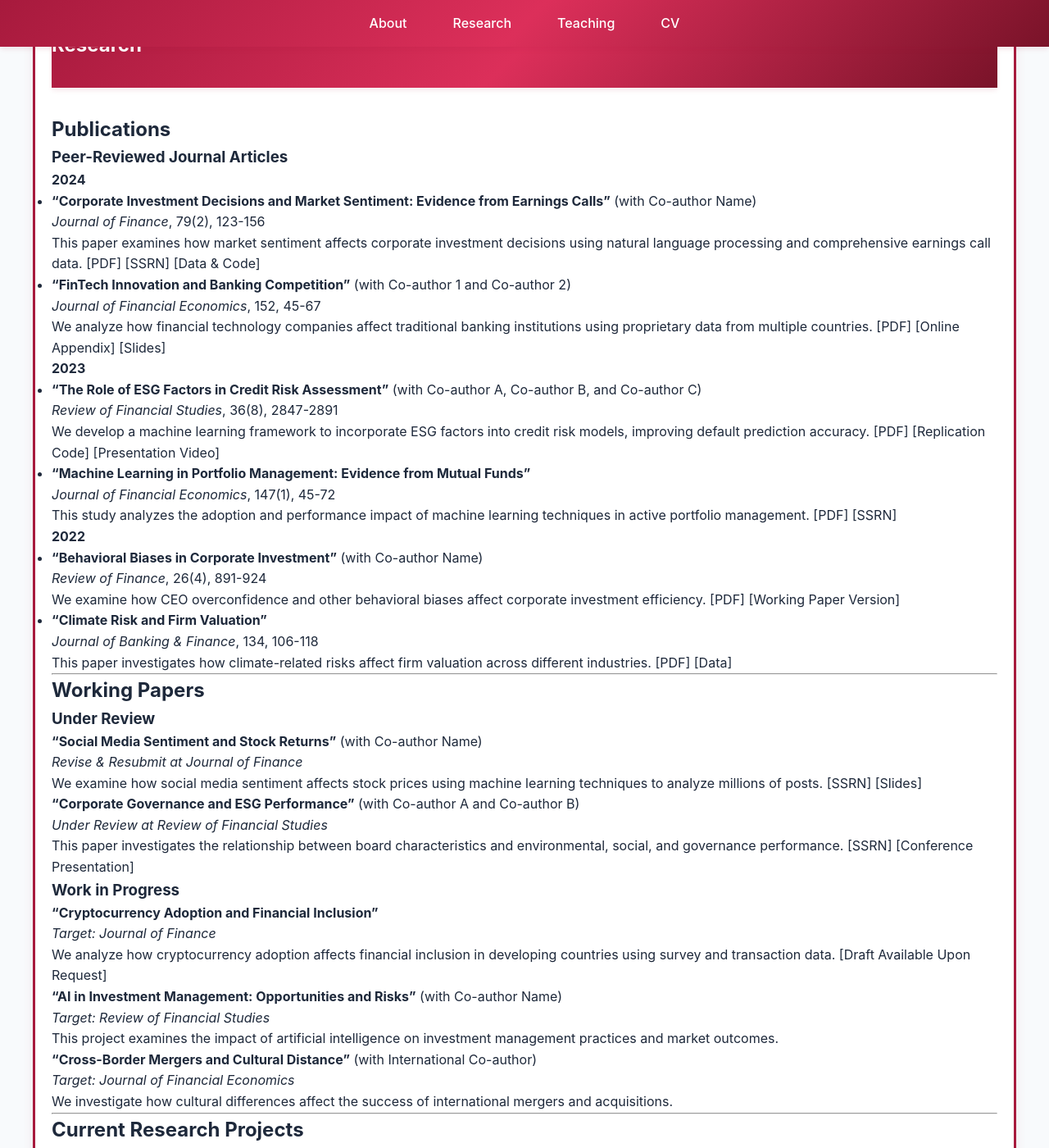
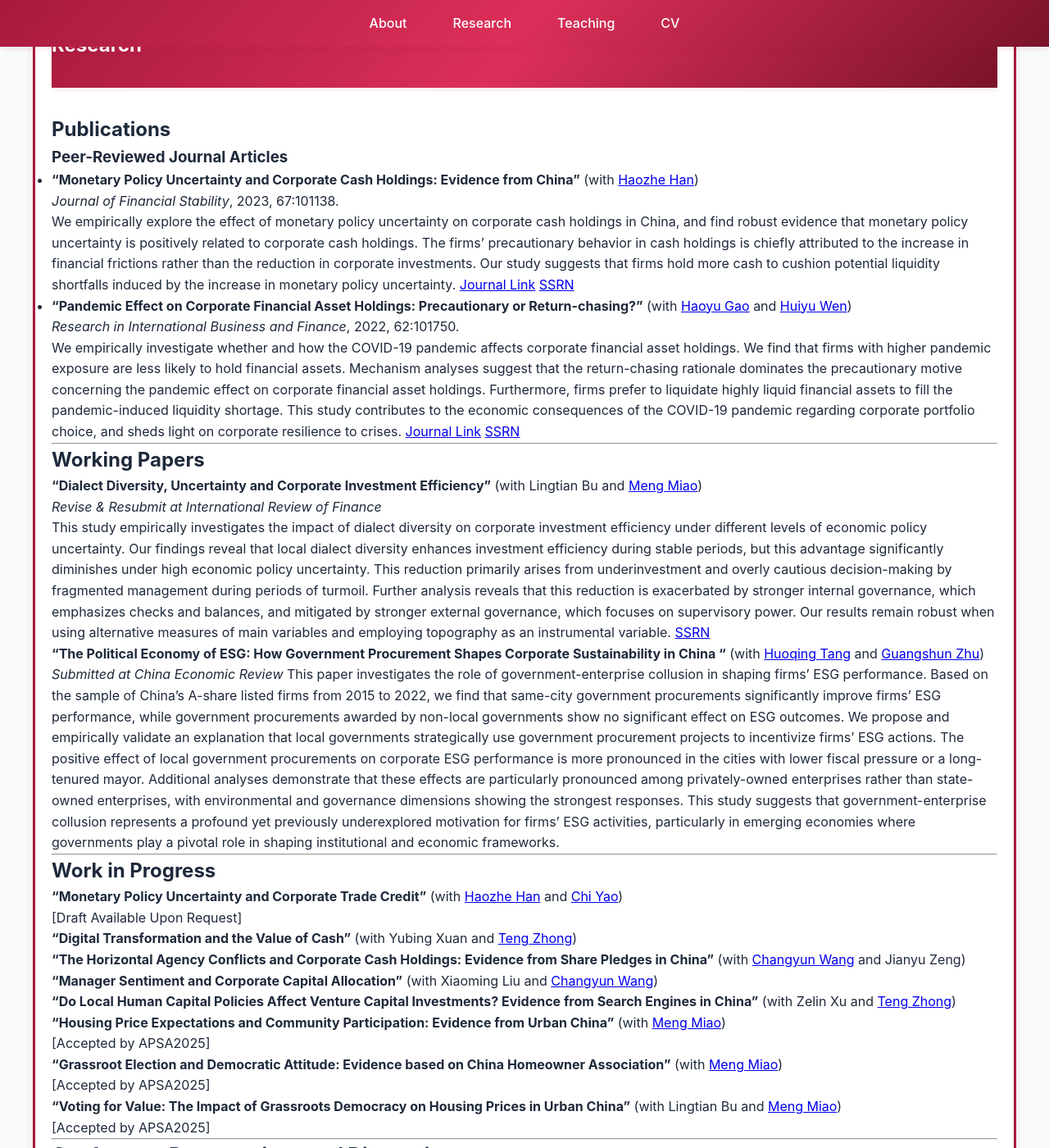
Before and after one commit to Victor-finance/Victor-finance.github.io, a Jekyll site: the page built from research.md, in a window 1280 px wide and 1400 px high, scrolled down 385 px. Shown: the whole window at 82% size. Built offline with Jekyll 4.4.1, drawn with Linux system fonts in a browser that asks for light colours; some of the changed text lies outside the part shown.

Commit message:
Update research.md

```diff
--- a/research.md
+++ b/research.md
@@ -8,158 +8,60 @@ permalink: /research/
 
 ### Peer-Reviewed Journal Articles
 
-**2024**
-- **"Corporate Investment Decisions and Market Sentiment: Evidence from Earnings Calls"** (with Co-author Name)
-  *Journal of Finance*, 79(2), 123-156
-  This paper examines how market sentiment affects corporate investment decisions using natural language processing and comprehensive earnings call data.
-  [PDF] [SSRN] [Data & Code]
+- **"Monetary Policy Uncertainty and Corporate Cash Holdings: Evidence from China"** (with [Haozhe Han](https://come.tju.edu.cn/info/1091/7801.htm))
+  *Journal of Financial Stability*, 2023, 67:101138.
+  We empirically explore the effect of monetary policy uncertainty on corporate cash holdings in China, and find robust evidence that monetary policy uncertainty is positively related to corporate cash holdings. The firms’ precautionary behavior in cash holdings is chiefly attributed to the increase in financial frictions rather than the reduction in corporate investments. Our study suggests that firms hold more cash to cushion potential liquidity shortfalls induced by the increase in monetary policy uncertainty.
+ [Journal Link](https://www.sciencedirect.com/science/article/pii/S1572308923000384) [SSRN](https://ssrn.com/abstract=4463877)
 
-- **"FinTech Innovation and Banking Competition"** (with Co-author 1 and Co-author 2)
-  *Journal of Financial Economics*, 152, 45-67
-  We analyze how financial technology companies affect traditional banking institutions using proprietary data from multiple countries.
-  [PDF] [Online Appendix] [Slides]
-
-**2023**
-- **"The Role of ESG Factors in Credit Risk Assessment"** (with Co-author A, Co-author B, and Co-author C)
-  *Review of Financial Studies*, 36(8), 2847-2891
-  We develop a machine learning framework to incorporate ESG factors into credit risk models, improving default prediction accuracy.
-  [PDF] [Replication Code] [Presentation Video]
-
-- **"Machine Learning in Portfolio Management: Evidence from Mutual Funds"**
-  *Journal of Financial Economics*, 147(1), 45-72
-  This study analyzes the adoption and performance impact of machine learning techniques in active portfolio management.
-  [PDF] [SSRN]
-
-**2022**
-- **"Behavioral Biases in Corporate Investment"** (with Co-author Name)
-  *Review of Finance*, 26(4), 891-924
-  We examine how CEO overconfidence and other behavioral biases affect corporate investment efficiency.
-  [PDF] [Working Paper Version]
-
-- **"Climate Risk and Firm Valuation"**
-  *Journal of Banking & Finance*, 134, 106-118
-  This paper investigates how climate-related risks affect firm valuation across different industries.
-  [PDF] [Data]
+- **"Pandemic Effect on Corporate Financial Asset Holdings: Precautionary or Return-chasing?"** (with [Haoyu Gao](http://sf.ruc.edu.cn/info/1419/9668.htm) and [Huiyu Wen](https://glxy.gdut.edu.cn/info/1292/29774.htm))
+  *Research in International Business and Finance*, 2022, 62:101750.
+  We empirically investigate whether and how the COVID-19 pandemic affects corporate financial asset holdings. We find that firms with higher pandemic exposure are less likely to hold financial assets. Mechanism analyses suggest that the return-chasing rationale dominates the precautionary motive concerning the pandemic effect on corporate financial asset holdings. Furthermore, firms prefer to liquidate highly liquid financial assets to fill the pandemic-induced liquidity shortage. This study contributes to the economic consequences of the COVID-19 pandemic regarding corporate portfolio choice, and sheds light on corporate resilience to crises.
+ [Journal Link]([https://www.sciencedirect.com/science/article/pii/S1572308923000384](https://www.sciencedirect.com/science/article/pii/S0275531922001374)) [SSRN](https://ssrn.com/abstract=4144122)
 
 ---
 
 ## Working Papers
 
-### Under Review
+**"Dialect Diversity, Uncertainty and Corporate Investment Efficiency"** (with Lingtian Bu and [Meng Miao](http://sf.ruc.edu.cn/jszy/mm/index.htm))
+*Revise & Resubmit at International Review of Finance* <!-- -->
+This study empirically investigates the impact of dialect diversity on corporate investment efficiency under different levels of economic policy uncertainty. Our findings reveal that local dialect diversity enhances investment efficiency during stable periods, but this advantage significantly diminishes under high economic policy uncertainty. This reduction primarily arises from underinvestment and overly cautious decision-making by fragmented management during periods of turmoil. Further analysis reveals that this reduction is exacerbated by stronger internal governance, which emphasizes checks and balances, and mitigated by stronger external governance, which focuses on supervisory power. Our results remain robust when using alternative measures of main variables and employing topography as an instrumental variable.
+[SSRN](https://ssrn.com/abstract=4910535)
 
-**"Social Media Sentiment and Stock Returns"** (with Co-author Name)
-*Revise & Resubmit at Journal of Finance*
-We examine how social media sentiment affects stock prices using machine learning techniques to analyze millions of posts.
-[SSRN] [Slides]
+**"The Political Economy of ESG: How Government Procurement Shapes Corporate Sustainability in China "** (with [Huoqing Tang](https://cz.cueb.edu.cn/szdw/swx/146301.htm) and [Guangshun Zhu](https://sbf.uibe.edu.cn/szdw/xyjs/jszc/4fea26058ab541eaa8d8795c05a8dfcd.htm))
+*Submitted at China Economic Review*   <!-- -->
+This paper investigates the role of government-enterprise collusion in shaping firms’ ESG performance. Based on the sample of China’s A-share listed firms from 2015 to 2022, we find that same-city government procurements significantly improve firms’ ESG performance, while government procurements awarded by non-local governments show no significant effect on ESG outcomes. We propose and empirically validate an explanation that local governments strategically use government procurement projects to incentivize firms’ ESG actions. The positive effect of local government procurements on corporate ESG performance is more pronounced in the cities with lower fiscal pressure or a long-tenured mayor. Additional analyses demonstrate that these effects are particularly pronounced among privately-owned enterprises rather than state-owned enterprises, with environmental and governance dimensions showing the strongest responses. This study suggests that government-enterprise collusion represents a profound yet previously underexplored motivation for firms’ ESG activities, particularly in emerging economies where governments play a pivotal role in shaping institutional and economic frameworks.
 
-**"Corporate Governance and ESG Performance"** (with Co-author A and Co-author B)
-*Under Review at Review of Financial Studies*
-This paper investigates the relationship between board characteristics and environmental, social, and governance performance.
-[SSRN] [Conference Presentation]
-
-### Work in Progress
-
-**"Cryptocurrency Adoption and Financial Inclusion"**
-*Target: Journal of Finance*
-We analyze how cryptocurrency adoption affects financial inclusion in developing countries using survey and transaction data.
-[Draft Available Upon Request]
-
-**"AI in Investment Management: Opportunities and Risks"** (with Co-author Name)
-*Target: Review of Financial Studies*
-This project examines the impact of artificial intelligence on investment management practices and market outcomes.
-
-**"Cross-Border Mergers and Cultural Distance"** (with International Co-author)
-*Target: Journal of Financial Economics*
-We investigate how cultural differences affect the success of international mergers and acquisitions.
 
 ---
 
-## Current Research Projects
+## Work in Progress
 
-### 1. FinTech Innovation and Traditional Banking
-**Status**: Data Analysis Phase
-**Funding**: NSF Grant #1234567 ($180,000)
-**Timeline**: Submit to Journal of Finance by March 2025
+**"Monetary Policy Uncertainty and Corporate Trade Credit"** (with [Haozhe Han](https://come.tju.edu.cn/info/1091/7801.htm) and [Chi Yao]([https://sbf.uibe.edu.cn/szdw/xyjs/jszc/4fea26058ab541eaa8d8795c05a8dfcd.htm](https://www.suibe.edu.cn/finance/yc/list.htm)))
+[Draft Available Upon Request]
 
-This project examines how the rise of financial technology companies affects traditional banking institutions using proprietary data from multiple countries.
+**"Digital Transformation and the Value of Cash"** (with Yubing Xuan and [Teng Zhong](https://sbf.uibe.edu.cn/szdw/xyjs/fjszc/a3139c035ed84961a9c3caa0d90eec3a.htm))
 
-### 2. ESG Factors in Credit Risk Assessment
-**Status**: Revisions in Progress
-**Collaborators**: Prof. [Name], Prof. [Name]
-**Target Journal**: Review of Financial Studies
+**"The Horizontal Agency Conflicts and Corporate Cash Holdings: Evidence from Share Pledges in China"** (with [Changyun Wang](http://sf.ruc.edu.cn/info/1269/8125.htm) and Jianyu Zeng)
 
-We develop advanced machine learning frameworks to incorporate environmental, social, and governance factors into credit risk models.
+**"Manager Sentiment and Corporate Capital Allocation"** (with Xiaoming Liu and [Changyun Wang](http://sf.ruc.edu.cn/info/1269/8125.htm))
 
-### 3. Market Sentiment and Corporate Investment
-**Status**: Data Collection
-**Timeline**: Conference Presentation at AFA 2025
+**"Do Local Human Capital Policies Affect Venture Capital Investments? Evidence from Search Engines in China"** (with Zelin Xu and [Teng Zhong](https://sbf.uibe.edu.cn/szdw/xyjs/fjszc/a3139c035ed84961a9c3caa0d90eec3a.htm))
 
-Using natural language processing to analyze earnings call transcripts and their impact on corporate investment decisions.
+**"Housing Price Expectations and Community Participation: Evidence from Urban China"** (with [Meng Miao](http://sf.ruc.edu.cn/jszy/mm/index.htm))
+[Accepted by APSA2025]
+
+**"Grassroot Election and Democratic Attitude: Evidence based on China Homeowner Association"** (with [Meng Miao](http://sf.ruc.edu.cn/jszy/mm/index.htm))
+[Accepted by APSA2025]
+
+**"Voting for Value: The Impact of Grassroots Democracy on Housing Prices in Urban China"** (with Lingtian Bu and [Meng Miao](http://sf.ruc.edu.cn/jszy/mm/index.htm))
+[Accepted by APSA2025]
 
 ---
 
-## Research Methods & Data
+## Conference Presentations and Discussions   <!-- -->
 
-### Methodological Expertise
-- **Econometric Techniques**: Panel data analysis, instrumental variables, difference-in-differences
-- **Machine Learning**: Random forests, neural networks, natural language processing
-- **Experimental Methods**: Laboratory and field experiments
-- **Behavioral Analysis**: Survey design and behavioral modeling
+- **American Finance Association Annual Meeting** (2024, 2023, 2022)   <!-- -->
 
-### Data Sources
-- **Corporate Finance**: Compustat, CRSP, ExecuComp
-- **Market Data**: TAQ, TRACE, Thomson Reuters
-- **Alternative Data**: Social media, satellite imagery, news sentiment
-- **Survey Data**: Custom surveys of investors and financial professionals
 
----
 
-## Funding and Awards
-
-### Current Grants
-- **National Science Foundation** - "ESG Factors in Financial Markets" (2023-2026): $180,000
-- **University Research Grant** - "FinTech and Financial Stability" (2024-2025): $50,000
-
-### Past Funding
-- **Young Investigator Award** - Financial Management Association (2022): $25,000
-- **Internal Research Grant** - [University Name] (2021-2023): $75,000
-
-### Research Awards
-- **Best Paper Award** - Western Finance Association (2022)
-- **Outstanding Research Award** - [University Name] (2021)
-- **Young Scholar Award** - Financial Management Association (2020)
-
----
-
-## Conference Presentations
-
-### Recent Conferences
-- **American Finance Association Annual Meeting** (2024, 2023, 2022)
-- **Western Finance Association Conference** (2024, 2023)
-- **European Finance Association Annual Meeting** (2023)
-- **Financial Management Association Annual Meeting** (2024, 2022, 2021)
-
-### Invited Seminars
-- Harvard Business School (2024)
-- Stanford Graduate School of Business (2023)
-- Wharton School, University of Pennsylvania (2023)
-- London Business School (2022)
-
----
-
-## Research Resources
-
-### Code and Data Availability
-I am committed to research transparency and reproducibility. Replication materials for published papers are available on my GitHub repository.
-
-- **GitHub**: [github.com/xingjianwang/research](https://github.com/xingjianwang/research)
-- **SSRN Profile**: [papers.ssrn.com/sol3/cf_dev/AbsByAuth.cfm?per_id=1234567](https://papers.ssrn.com/sol3/cf_dev/AbsByAuth.cfm?per_id=1234567)
-- **Google Scholar**: [scholar.google.com/citations?user=XXXXX](https://scholar.google.com/citations?user=XXXXX)
-
-### Collaboration Opportunities
-I welcome collaboration with researchers who share similar interests, particularly in:
-- Cross-disciplinary projects combining finance with technology
-- International comparative studies
-- Behavioral experiments in financial decision-making
-
-For research collaboration inquiries, please contact me at [email] with "Research Collaboration" in the subject line.
+## Funding and Awards <!-- -->
```
